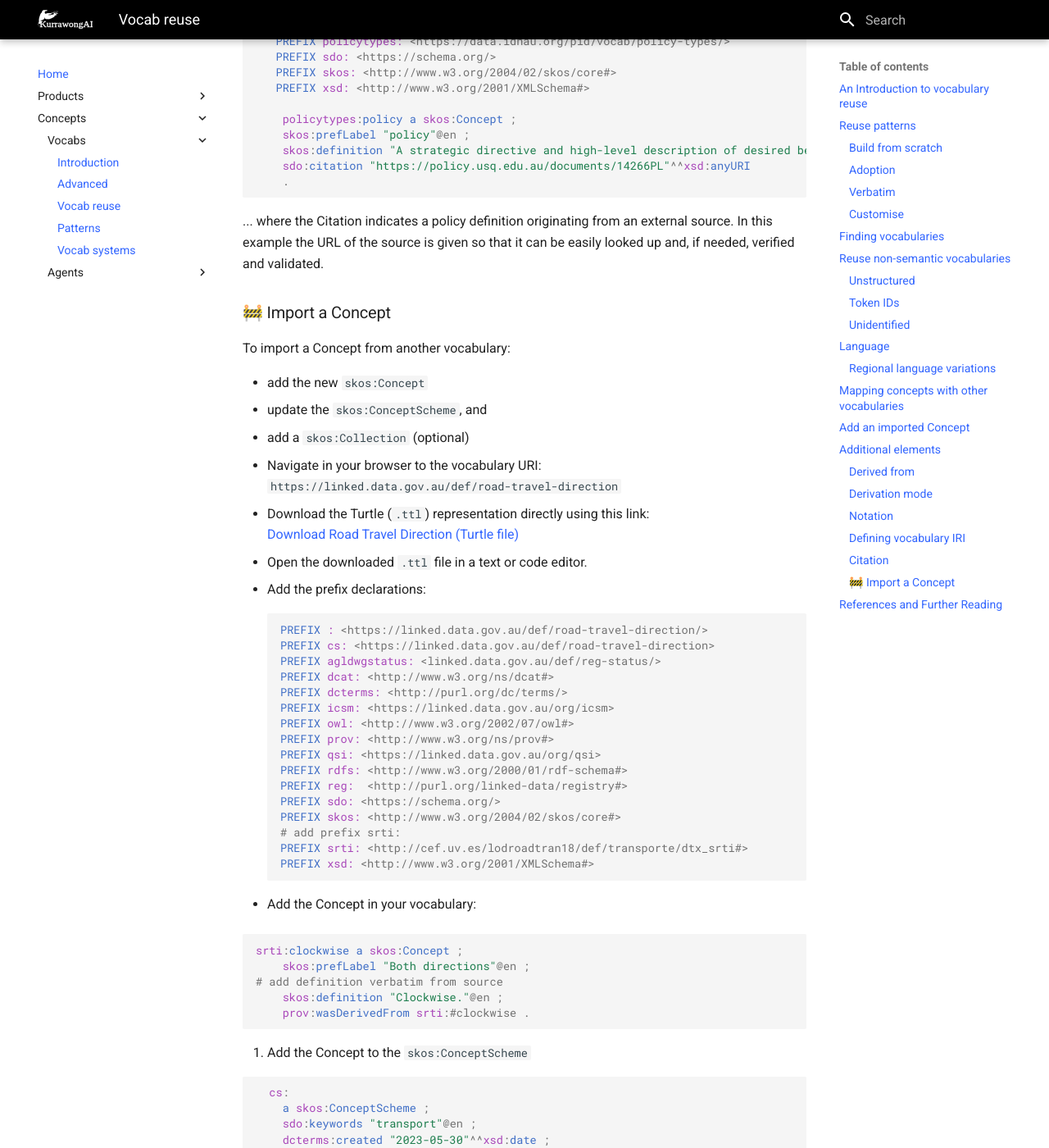
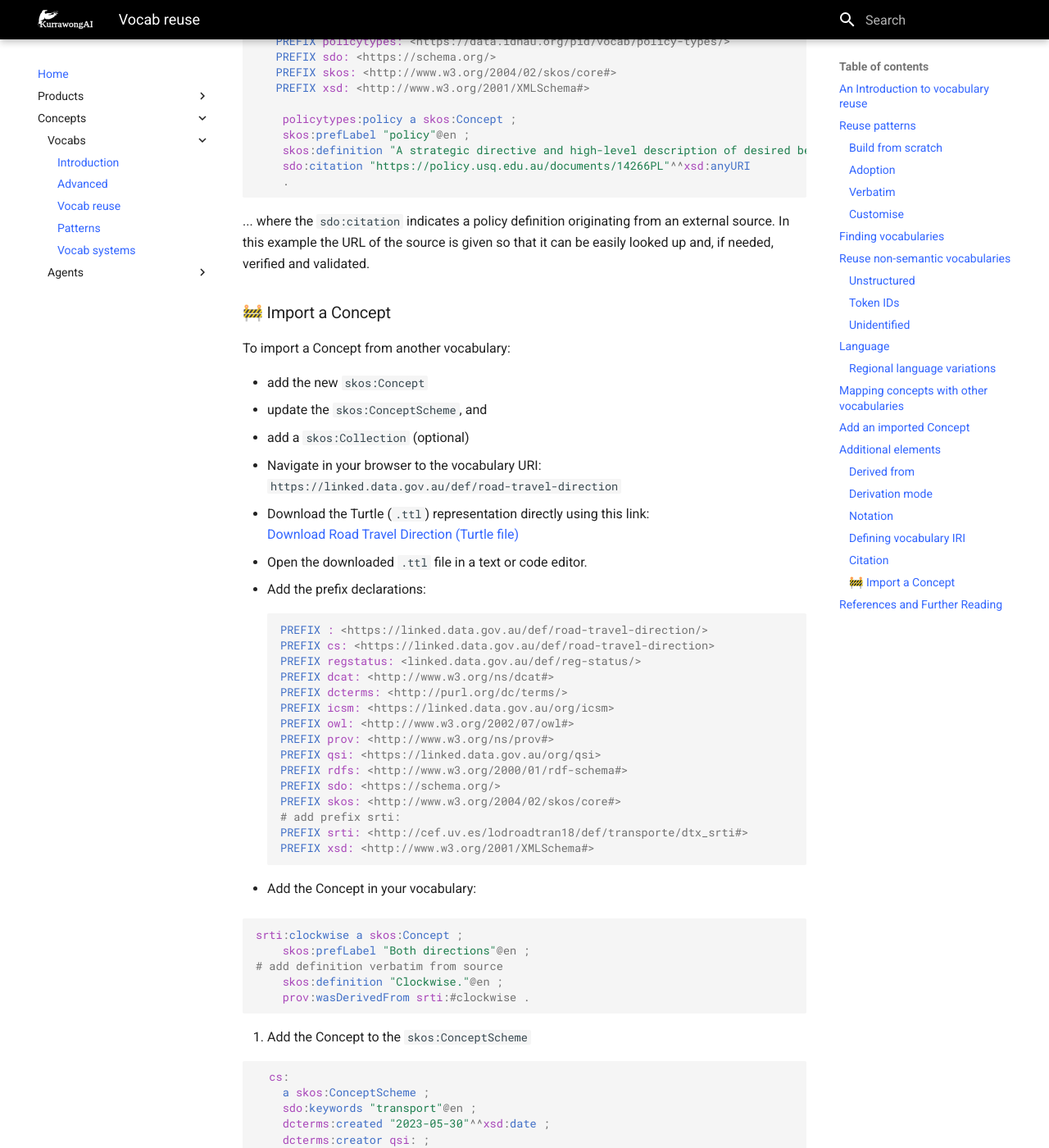
Before and after one commit to Kurrawong/docs, an MkDocs documentation site: the page built from docs/concepts/vocabs/vocab-reuse.md, in a window 1280 px wide and 1400 px high, scrolled down 8173 px. Shown: the whole window at 82% size. Built offline with MkDocs 1.6.1 and Material for MkDocs 9.7.7, drawn with Linux system fonts in a browser that asks for light colours; some of the changed text lies outside the part shown.

Commit message:
update to schema:status

````diff
--- a/docs/concepts/vocabs/vocab-reuse.md
+++ b/docs/concepts/vocabs/vocab-reuse.md
@@ -251,7 +251,7 @@
 
 ### Defining vocabulary IRI
 
-A Concept may be 'imported' from another vocabulary. We can assume that a Concept is imported if it shares the same or very similar metadata (such as a `skos:definition`) and labels. Such concepts should indicate the vocabulary from where they were imported with `rdfs:isDefinedBy` . Read more about [importing](#adoption) concepts and references.
+A Concept may be 'imported' from another vocabulary. We can assume that a Concept is imported if it shares the same or very similar metadata (such as a `skos:definition`) and labels. Such concepts should indicate the vocabulary from where they were imported with `rdfs:isDefinedBy`. Read more about [importing](#adoption) concepts and references.
 
 ### Citation
 
@@ -272,7 +272,7 @@
 	.
 ```
 
-... where the Citation indicates a policy definition originating from an external source. In this example the URL of the source is given so that it can be easily looked up and, if needed, verified and validated.
+... where the `sdo:citation` indicates a policy definition originating from an external source. In this example the URL of the source is given so that it can be easily looked up and, if needed, verified and validated.
 
 ### 🚧 Import a Concept
 
@@ -296,7 +296,7 @@
    ```turtle
    PREFIX : <https://linked.data.gov.au/def/road-travel-direction/>
    PREFIX cs: <https://linked.data.gov.au/def/road-travel-direction>
-   PREFIX agldwgstatus: <linked.data.gov.au/def/reg-status/>
+   PREFIX regstatus: <linked.data.gov.au/def/reg-status/>
    PREFIX dcat:	<http://www.w3.org/ns/dcat#>
    PREFIX dcterms: <http://purl.org/dc/terms/>
    PREFIX icsm: <https://linked.data.gov.au/org/icsm>
@@ -304,7 +304,6 @@
    PREFIX prov: <http://www.w3.org/ns/prov#>
    PREFIX qsi: <https://linked.data.gov.au/org/qsi>
    PREFIX rdfs: <http://www.w3.org/2000/01/rdf-schema#>
-   PREFIX reg:  <http://purl.org/linked-data/registry#>
    PREFIX sdo: <https://schema.org/>
    PREFIX skos: <http://www.w3.org/2004/02/skos/core#>
    # add prefix srti:
@@ -334,7 +333,7 @@
 # Date modified should be incremented:
     dcterms:modified "XXXX-XX-XX"^^xsd:date ;
     dcterms:publisher icsm: ;
-    reg:status agldwgstatus:experimental ;
+    sdo:status regstatus:experimental ;
 # Version information may be incremented
     owl:versionIRI :1.0 ;
     owl:versionInfo "1.0" ;
````
Also changed, not shown: 3 other files.
